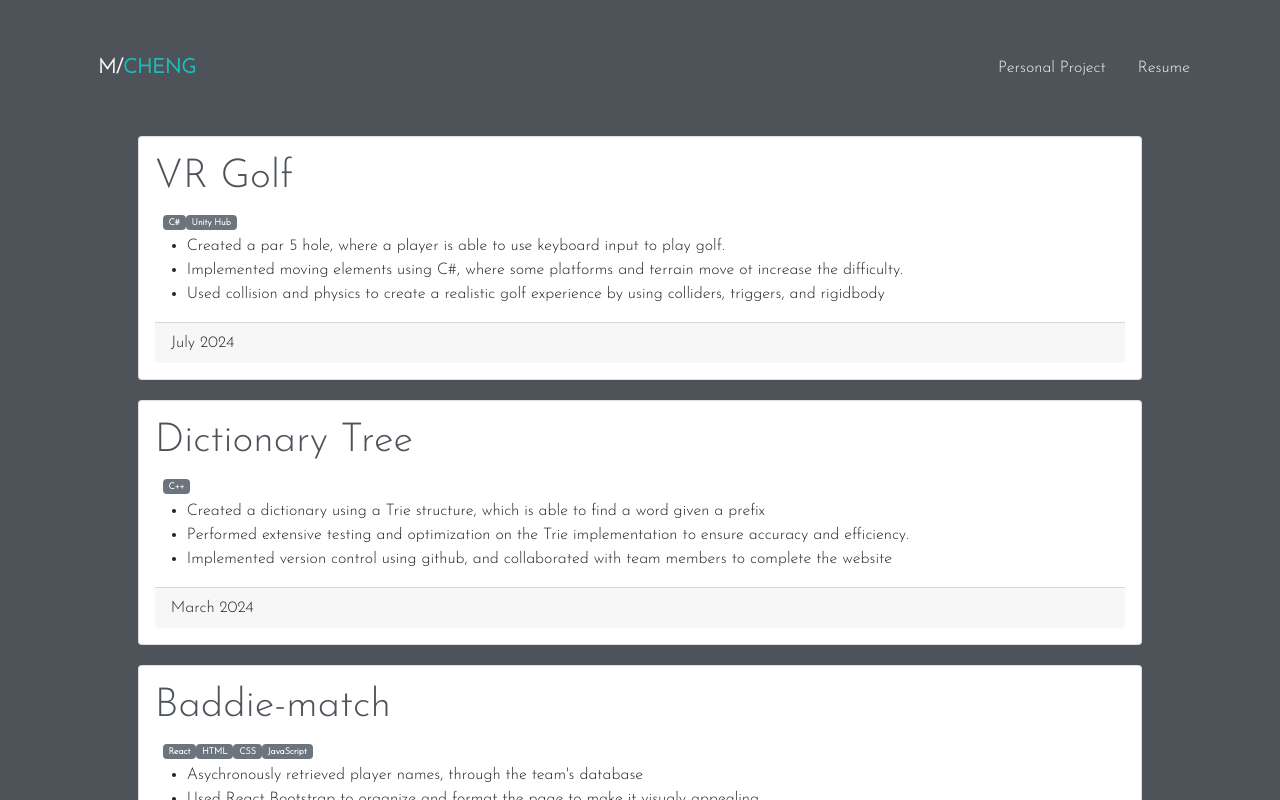
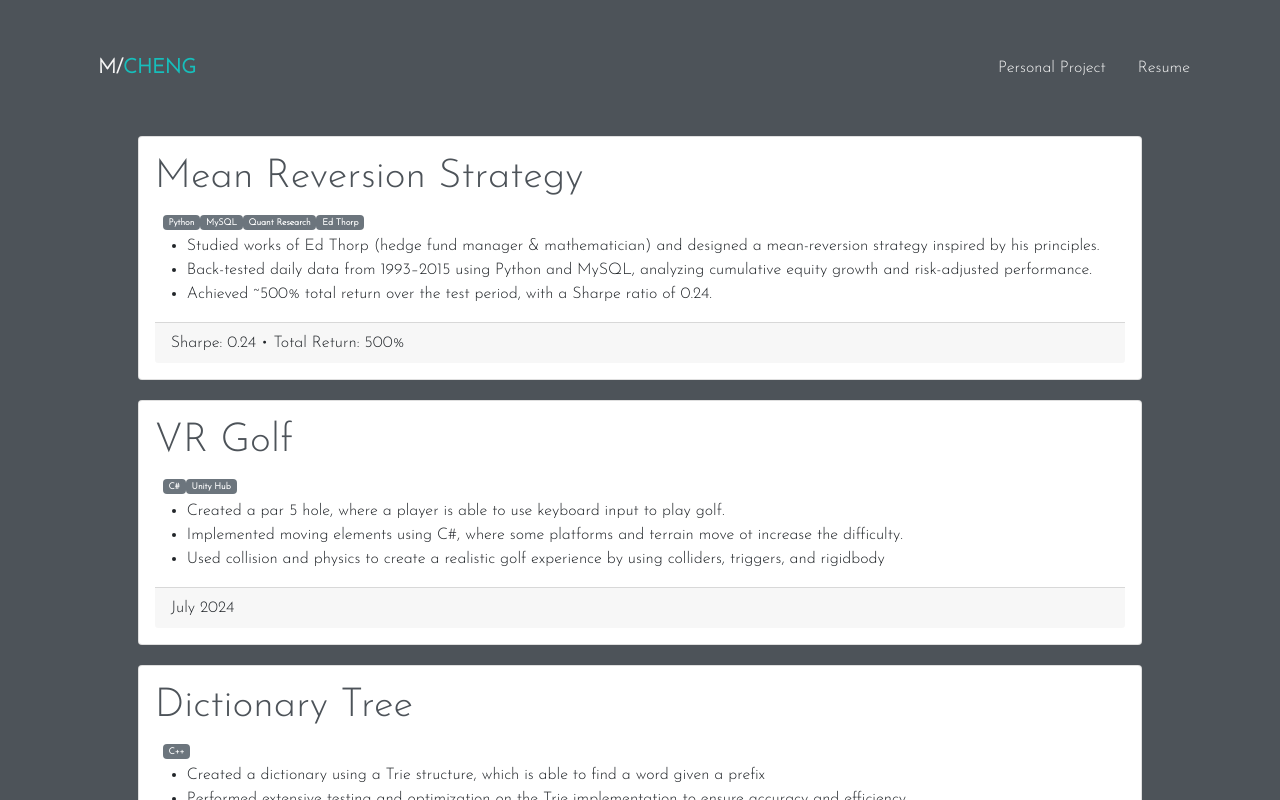
Before and after one commit to MINHCheng/website, a React (Create React App) app: page /website/project in a window 1280 px wide. Shown: the top 800 px of the page. Built offline with nearby package versions, Linux system fonts and the light colour scheme.

Commit message:
new project

```diff
--- a/src/components/Project.js
+++ b/src/components/Project.js
@@ -11,7 +11,29 @@ const Project = () => {
                 <Container className="Projects">
                     <Card className="ProjCard" >
                         <CardBody>
-                            <Link to="https://github.com/MINHCheng/Live-Prefix-Tree" style={{ textDecoration: 'none', color: '#4D5359' }}>
+                        <Link to="" style={{ textDecoration: 'none', color: '#4D5359' }}>
+                            <h1>Mean Reversion Strategy</h1>
+                        </Link>
+
+                        <div className="badge">
+                            <Badge bg="secondary">Python</Badge>
+                            <Badge bg="secondary">MySQL</Badge>
+                            <Badge bg="secondary">Quant Research</Badge>
+                            <Badge bg="secondary">Ed Thorp</Badge>
+                        </div>
+
+                        <ul>
+                            <li>Studied works of Ed Thorp (hedge fund manager & mathematician) and designed a mean-reversion strategy inspired by his principles.</li>
+                            <li>Back-tested daily data from 1993–2015 using Python and MySQL, analyzing cumulative equity growth and risk-adjusted performance.</li>
+                            <li>Achieved ~500% total return over the test period, with a Sharpe ratio of 0.24.</li>
+                        </ul>
+
+                        <Card.Footer className="bottom-footer">Sharpe: 0.24 • Total Return: 500%</Card.Footer>
+                        </CardBody>
+                    </Card>
+                    <Card className="ProjCard" >
+                        <CardBody>
+                            <Link to="" style={{ textDecoration: 'none', color: '#4D5359' }}>
                                 <h1>VR Golf</h1>
                             </Link>
                             <div className="badge">
```
